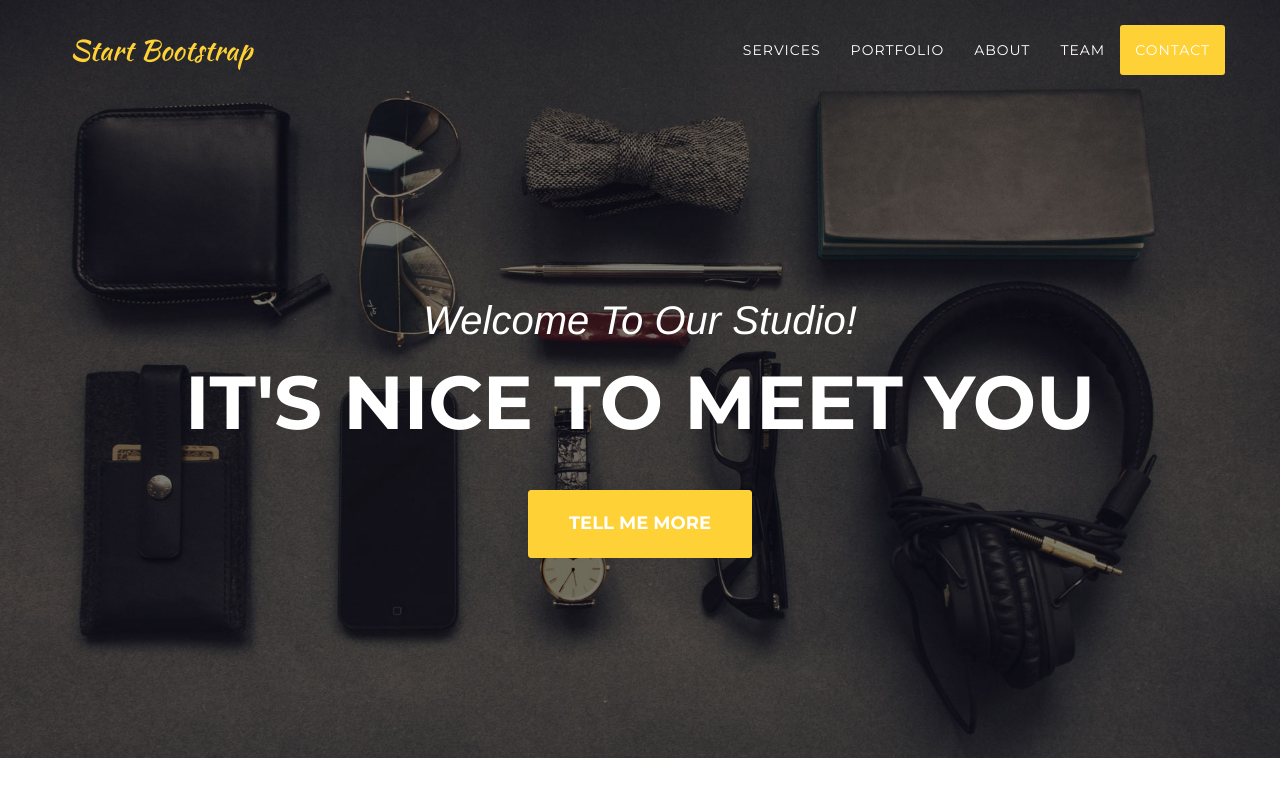
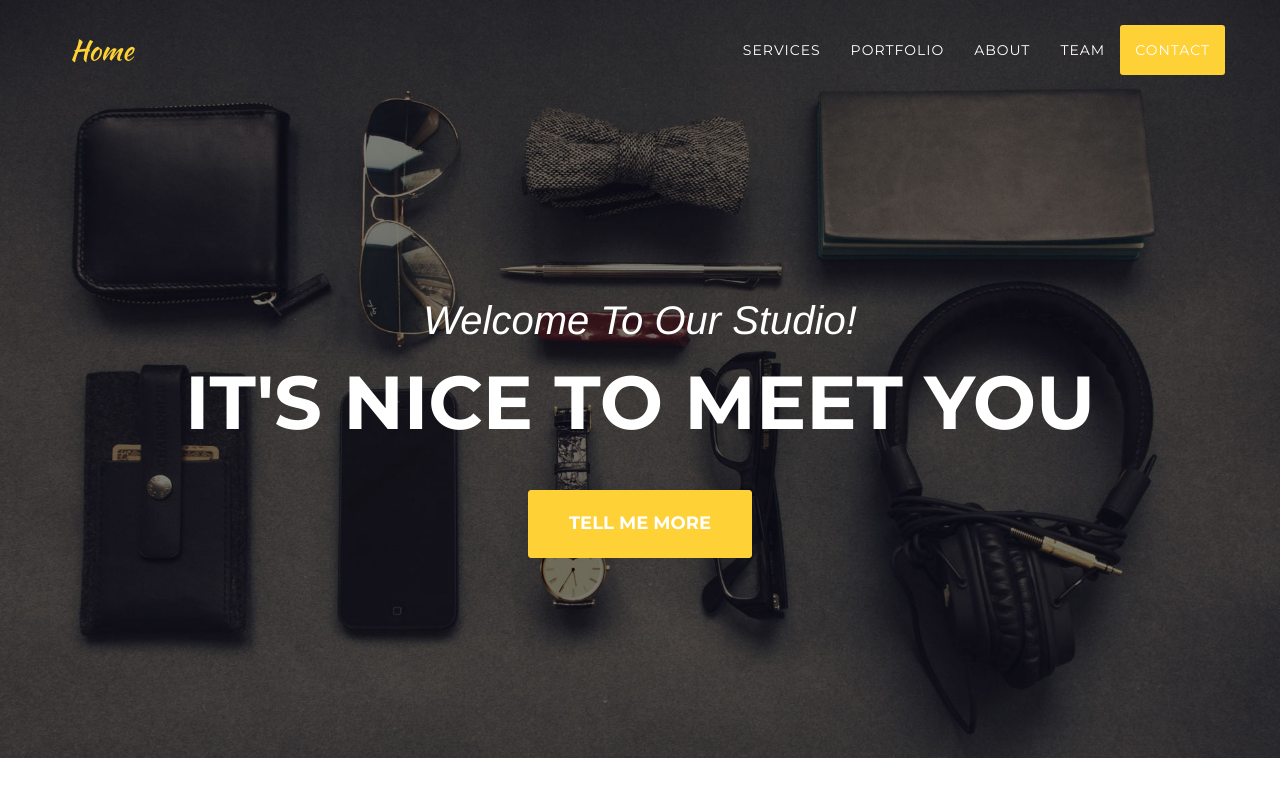
Before and after one commit to CJAssociates/WebPage, a plain HTML site: page main web page/index.html in a window 1280 px wide. Shown: the top 800 px of the page. Drawn offline with nearby package versions, Linux system fonts and the light colour scheme; a web font is replaced by a local one.

Commit message:
IMAGES FAVICONS MAIN LOGO

```diff
--- a/main web page/index.html
+++ b/main web page/index.html
@@ -9,7 +9,8 @@
     <meta name="description" content="">
     <meta name="author" content="">
 
-    <title>Agency - Start Bootstrap Theme</title>
+    <title>J&C Solutions</title>
+<link rel="icon" type="image/png" sizes="32x32" href="C:/Users/Juan Manuel/Documents/GitHub/WebPage/main web page/img/JCFAV.png">
 
     <!-- Bootstrap Core CSS -->
     <link href="css/bootstrap.min.css" rel="stylesheet">
@@ -46,7 +47,7 @@
                     <span class="icon-bar"></span>
                     <span class="icon-bar"></span>
                 </button>
-                <a class="navbar-brand page-scroll" href="#page-top">Start Bootstrap</a>
+                <a class="navbar-brand page-scroll" href="#page-top">Home</a>
             </div>
 
             <!-- Collect the nav links, forms, and other content for toggling -->
```
Also changed, not shown: main web page/img/J&C LOGO.PNG (added), main web page/img/J&C.png (added), main web page/img/JCFAV.PNG (added).
